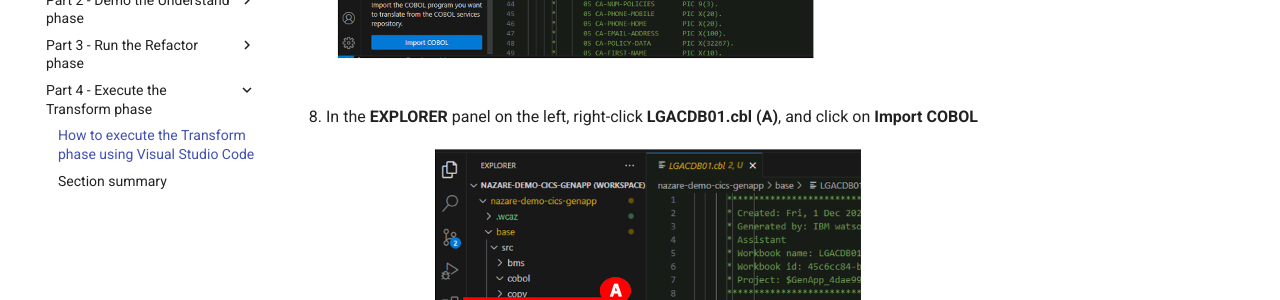
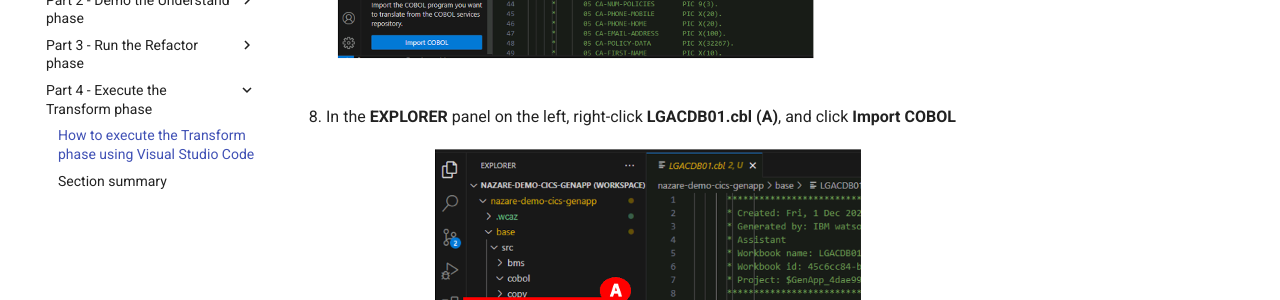
Before and after one commit to IBM/SalesEnablement-L3-Demo-Repo, an MkDocs documentation site: the page built from docs/execute-the-transform/How to execute the Transform phase.md, in a window 1280 px wide and 900 px high, scrolled down 3548 px. Shown: the part 153-453 px from the top of the window. Built offline with MkDocs 1.6.1 and Material for MkDocs 9.7.7, drawn with Linux system fonts in a browser that asks for light colours; some of the changed text lies outside the part shown.

Commit message:
step 8 part 4

```diff
--- a/docs/execute-the-transform/How to execute the Transform phase.md
+++ b/docs/execute-the-transform/How to execute the Transform phase.md
@@ -17,7 +17,7 @@
    **Note**: `ABCDEFGH` is a fake API key only for this demo. In a real environment, a real API key must be used.
 7. In the **EXPLORER** panel on the left, expand the **NAZARE-DEMO-CICS-GENAPP (WORKSPACE)** twistie (A), and click **LGACDB01.cbl** **(B)**. A new tab opens to the right displaying the COBOL code.
    ![](images/opencobolcode.png)
-8. In the **EXPLORER** panel on the left, right-click **LGACDB01.cbl** **(A)**, and click on **Import COBOL program (B)**.
+8. In the **EXPLORER** panel on the left, right-click **LGACDB01.cbl** **(A)**, and click **Import COBOL program** **(B)**.
    ![](images/importcobol.png)
 
    **Note**: The COBOL program is imported to **IBM WATSONX CODE ASSISTANT FOR Z** as **base\LGACDB01.cbl**. You might have to collapse the **NAZARE-DEMO-CICS-GENAPP (WORKSPACE)** twistie.
```
